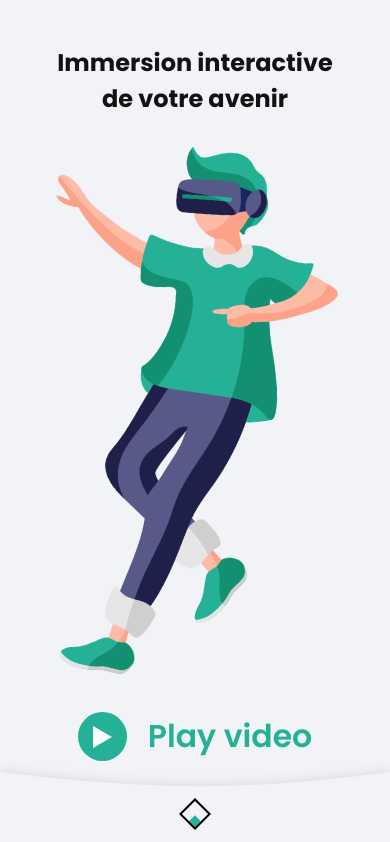
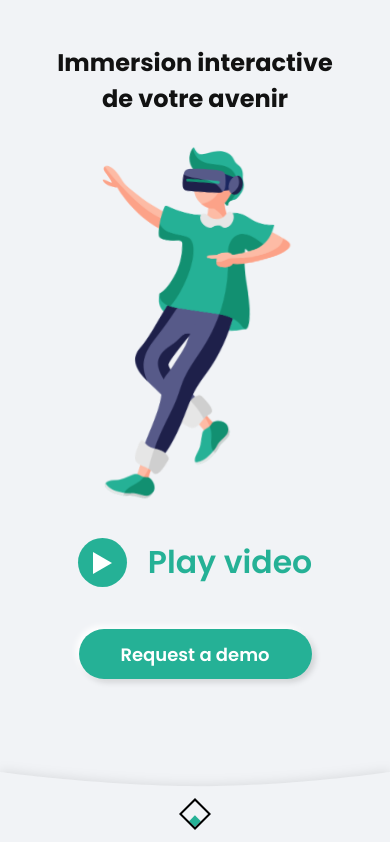
Before and after one commit to TCM-dev/fairway-corner, a Nuxt app: page / in a window 390 px wide. Shown: the top 842 px of the page. Built offline with nearby package versions, Linux system fonts and the light colour scheme.

Commit message:
Fix thin mobile

```diff
--- a/pages/company.vue
+++ b/pages/company.vue
@@ -259,6 +259,7 @@ img {
 .second-list-of-card {
   display: grid;
   row-gap: 25px;
+  margin-top: 25px;
 }
 // .second-list-of-card {
 //   margin-top: -20px;
--- a/pages/index.vue
+++ b/pages/index.vue
@@ -270,8 +270,12 @@
 }
 
 .perso {
-  max-width: 300px;
+  max-width: 200px;
   margin: 32px auto;
+
+  @media screen and (min-width: 640px) {
+    max-width: 300px;
+  }
 
   @media screen and (min-width: 1280px) {
     position: absolute;
```
